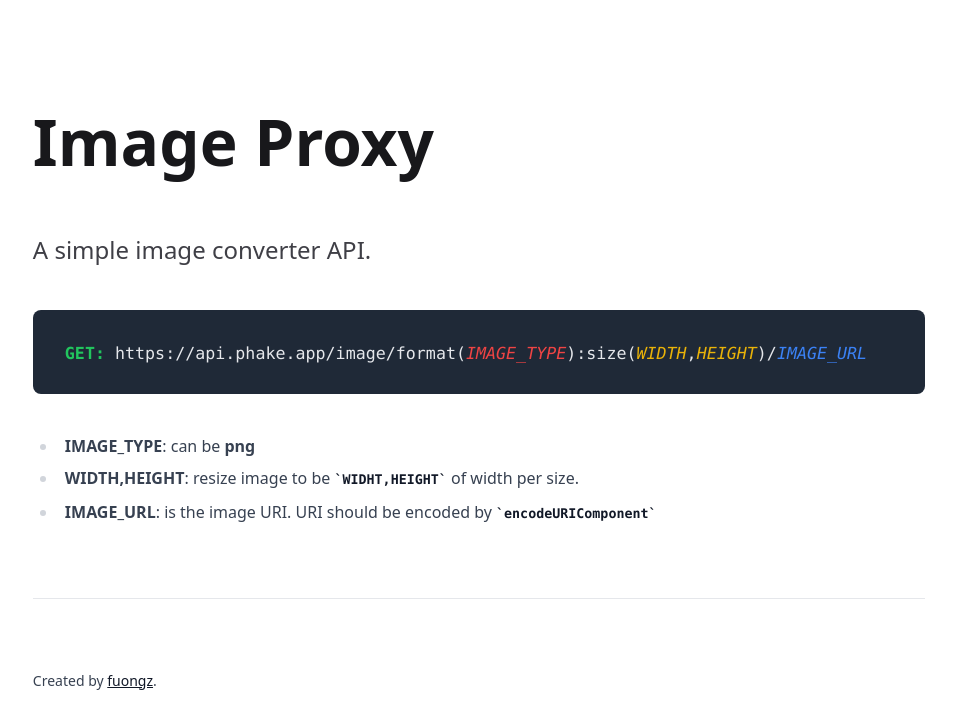
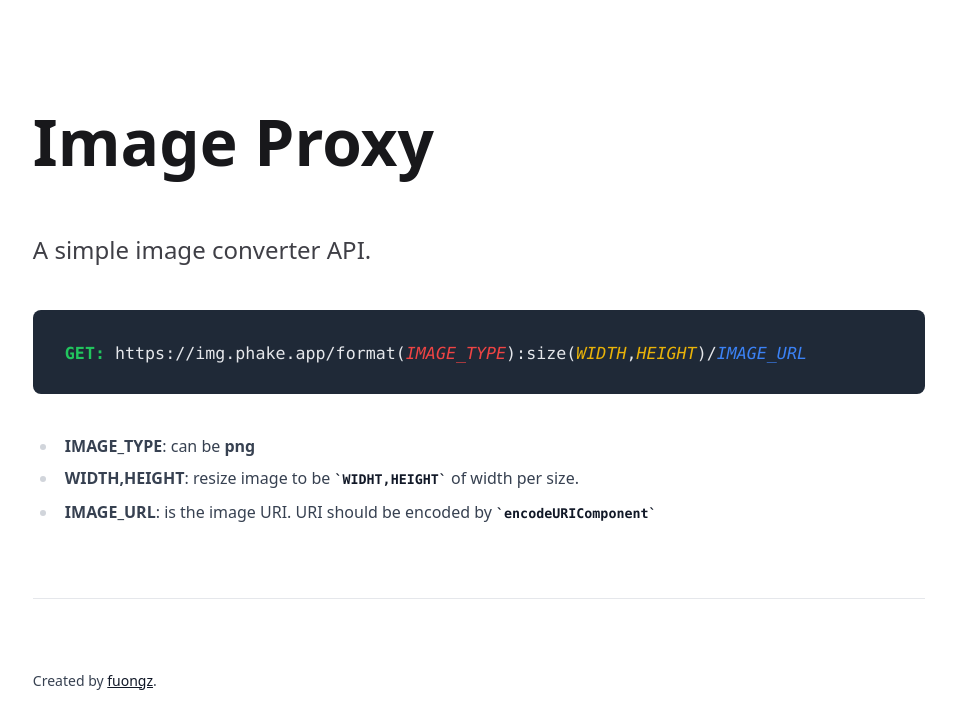
Before and after one commit to fuongz/image-proxy, a React (Vite) app in the folder landing/: page / in a window 1280 px wide. Shown: the top 728 px of the page, without its empty margins (161-1117 px from the left). Built offline with nearby package versions, Linux system fonts and the light colour scheme.

Commit message:
✨ feat: update api url on landing page

```diff
--- a/landing/src/App.tsx
+++ b/landing/src/App.tsx
@@ -10,7 +10,7 @@ function App() {
         <pre>
           <code>
             <span className="text-green-500 font-bold">GET:</span>{" "}
-            https://api.phake.app/image/format(
+            https://img.phake.app/format(
             <span className="text-red-500 italic">IMAGE_TYPE</span>
             ):size(<span className="text-yellow-500 italic">WIDTH</span>,
             <span className="text-yellow-500 italic">HEIGHT</span>)/
```
